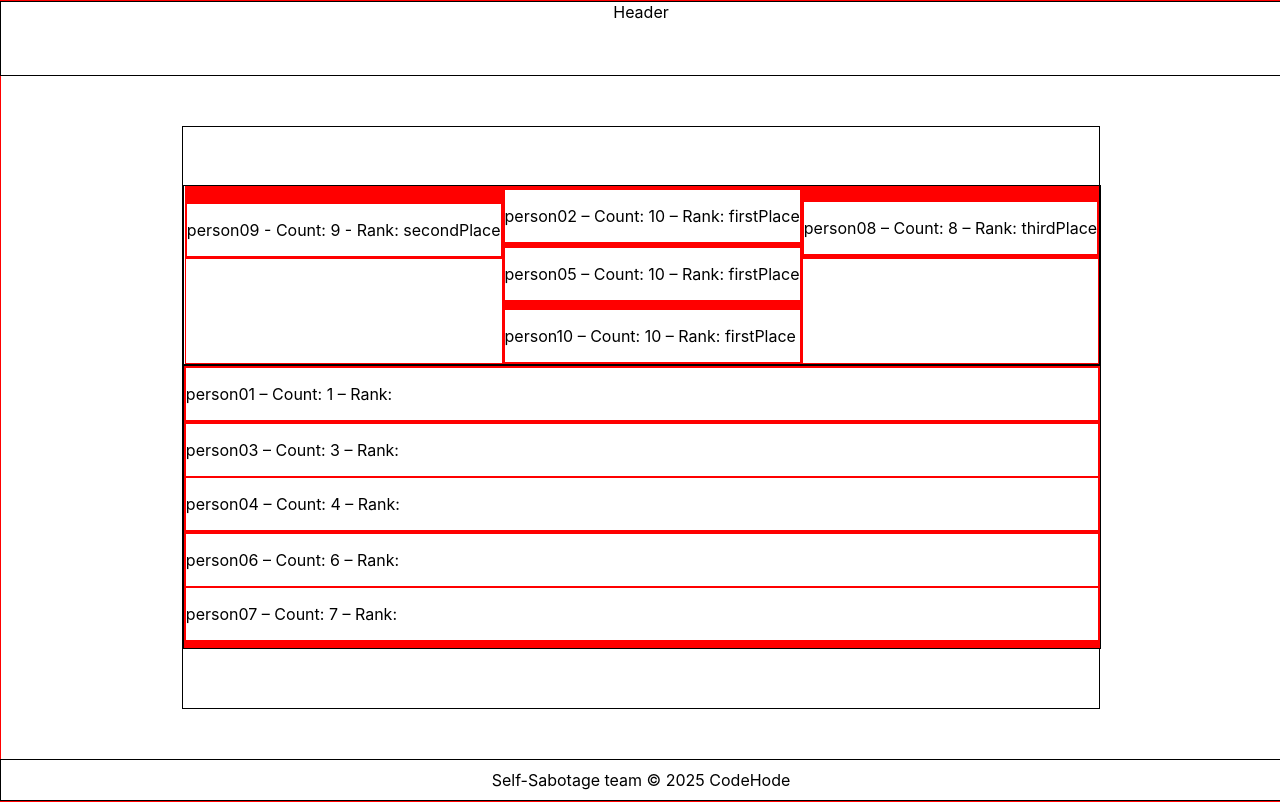
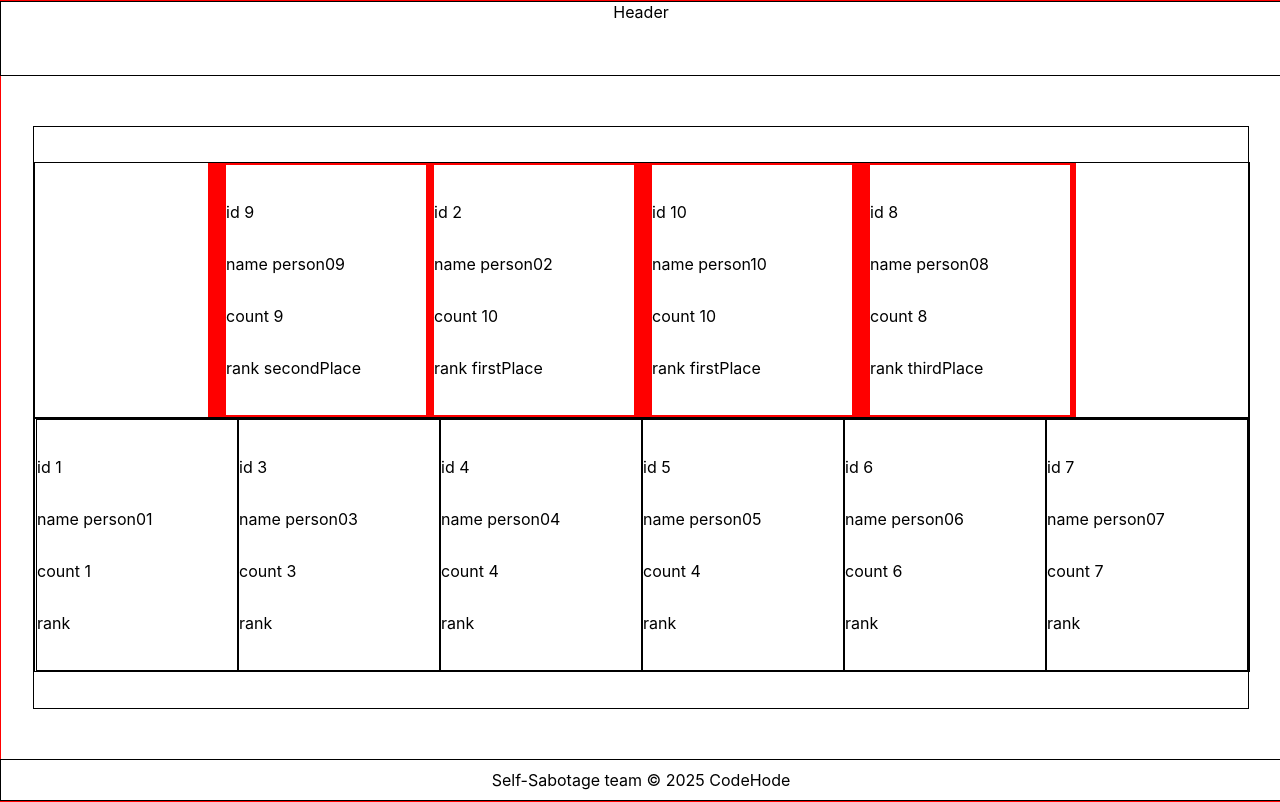
Before and after one commit to VoltG3/Duck_Sequence, a React (Create React App) app: page / in a window 1280 px wide. Built offline with nearby package versions, Linux system fonts and the light colour scheme.

Commit message:
[ ADDING ] - card

```diff
--- a/public/assets/data.json
+++ b/public/assets/data.json
@@ -26,7 +26,7 @@
   "person05": [
     {
       "name": "person05",
-      "count": "10"
+      "count": "4"
     }
   ],
   "person06": [
--- /dev/null
+++ b/src/components/card.js
@@ -0,0 +1,23 @@
+import styled from "styled-components";
+
+const StyledCard = styled.div`
+    display: flex;
+    flex-direction: column;
+    justify-content: center;
+    align-content: center;
+    width: 200px;
+    height: 250px;
+    border: 1px solid black;
+`
+
+export const Card = ({ id, name, count, rank}) => {
+
+    return (
+        <StyledCard>
+            <p>id { id }</p>
+            <p>name { name }</p>
+            <p>count { count }</p>
+            <p>rank { rank }</p>
+        </StyledCard>
+    )
+}
--- a/src/sections/section.body.js
+++ b/src/sections/section.body.js
@@ -1,5 +1,5 @@
 import styled from "styled-components"
-import SectionWinners from "./section.body.winners"
+import SectionWinners from "./section.body.winner"
 import SectionLosers from "./section.body.losers"
 
 const StyledBody = styled.div`
--- a/src/sections/section.body.losers.js
+++ b/src/sections/section.body.losers.js
@@ -1,17 +1,26 @@
 import styled from "styled-components"
 import { useContext } from "react"
 import { DataContext } from "../context/DataProvider"
+import { Card } from "../components/card"
 
 const StyledSectionLosers = styled.div`
     display: flex;
-    flex-direction: column;
+    flex-direction: row;
     justify-content: center;
     align-content: center;
     width: 100%;
     height: auto;
     border: 1px solid var(--border--color);
 
-    & div { border: 1px solid red; }
+    .losersCollection {
+        display: flex;
+        flex-direction: column;
+        justify-content: center;
+        align-items: center;
+        width: auto;
+        height: auto;
+        //border: 10px solid red;
+    }
 `
 
 export default function SectionLosers() {
@@ -21,19 +30,22 @@ export default function SectionLosers() {
 
     return (
         <StyledSectionLosers>
-            <div>
+            <>
                 {Object.entries(data).map(([key, records]) => (
-                    <div key={key}>
+                    <div className={"losersCollection"} key={key}>
                         {records.map((item, index) =>
                             item.rank === "" ? (
-                                <p key={index}>
-                                    {item.name} – Count: {item.count} – Rank: {item.rank}
-                                </p>
+                                <Card
+                                    id={ item.id }
+                                    name={ item.name}
+                                    count={ item.count }
+                                    rank={ item.rank }
+                                />
                             ) : null
                         )}
                     </div>
                 ))}
-            </div>
+            </>
         </StyledSectionLosers>
     )
 }
--- a/src/sections/section.body.winners.js
+++ b/src/sections/section.body.winner.js
@@ -1,7 +1,7 @@
 import styled from "styled-components"
 import SectionWinnersFirst from "./section.body.winners.first"
-import SectionWinnersSecond from "./section.body.winners.second";
-import SectionWinnersThird from "./section.body.winners.third";
+import SectionWinnersSecond from "./section.body.winners.second"
+import SectionWinnersThird from "./section.body.winners.third"
 
 const StyledSectionWinners = styled.div`
     display: flex;
--- a/src/sections/section.body.winners.first.js
+++ b/src/sections/section.body.winners.first.js
@@ -1,5 +1,17 @@
+import styled from "styled-components"
 import { useContext } from "react"
 import { DataContext } from "../context/DataProvider"
+import { Card } from "../components/card"
+
+const FirstPlaceCollection = styled.div`
+    display: flex;
+    flex-direction: column;
+    justify-content: center;
+    align-items: center;
+    width: auto;
+    height: auto;
+    //border: 10px solid red;
+`
 
 export default function SectionWinnersFirst() {
     const { data, loading } = useContext(DataContext)
@@ -7,18 +19,21 @@ export default function SectionWinnersFirst() {
     if (loading) return <p>Loading...</p>
 
     return (
-        <div>
+        <>
             {Object.entries(data).map(([key, records]) => (
-                <div key={key}>
+                <FirstPlaceCollection key={key}>
                     {records.map((item, index) =>
                         item.rank === "firstPlace" ? (
-                            <p key={index}>
-                                {item.name} – Count: {item.count} – Rank: {item.rank}
-                            </p>
+                            <Card
+                                id={ item.id }
+                                name={ item.name}
+                                count={ item.count }
+                                rank={ item.rank }
+                            />
                         ) : null
                     )}
-                </div>
+                </FirstPlaceCollection>
             ))}
-        </div>
+        </>
     )
 }
--- a/src/sections/section.body.winners.second.js
+++ b/src/sections/section.body.winners.second.js
@@ -1,6 +1,17 @@
+import styled from "styled-components"
 import { useContext } from "react"
 import { DataContext } from "../context/DataProvider"
+import { Card } from "../components/card"
 
+const SecondPlaceCollection = styled.div`
+    display: flex;
+    flex-direction: column;
+    justify-content: center;
+    align-items: center;
+    width: auto;
+    height: auto;
+    //border: 10px solid red;
+`
 
 export default function SectionWinnersSecond() {
     const { data, loading } = useContext(DataContext)
@@ -8,20 +19,23 @@ export default function SectionWinnersSecond() {
     if (loading) return <p>Loading...</p>
 
     return (
-        <div>
+        <>
             {Object.entries(data).map(([key, records]) => (
-                <div key={key}>
+                <SecondPlaceCollection key={key}>
                     {records.map((item, index) =>
                         item.rank === "secondPlace" ? (
-                            <p key={index}>
-                                {item.name} - Count: {item.count} - Rank: {item.rank}
-                            </p>
+                            <Card
+                                id={ item.id }
+                                name={ item.name}
+                                count={ item.count }
+                                rank={ item.rank }
+                            />
                         ) : null
                     )}
-                </div>
+                </SecondPlaceCollection>
             ))
 
             }
-        </div>
+        </>
     )
 }
--- a/src/sections/section.body.winners.third.js
+++ b/src/sections/section.body.winners.third.js
@@ -1,5 +1,18 @@
+import styled from "styled-components"
 import { useContext } from "react"
 import { DataContext } from "../context/DataProvider"
+import { Card } from "../components/card"
+
+
+const ThirdPlaceCollection = styled.div`
+    display: flex;
+    flex-direction: column;
+    justify-content: center;
+    align-items: center;
+    width: auto;
+    height: auto;
+    //border: 10px solid red;
+`
 
 export default function SectionWinnersThird() {
     const { data, loading } = useContext(DataContext)
@@ -7,18 +20,21 @@ export default function SectionWinnersThird() {
     if (loading) return <p>Loading...</p>
 
     return (
-        <div>
+        <>
             {Object.entries(data).map(([key, records]) => (
-                <div key={key}>
+                <ThirdPlaceCollection key={key}>
                     {records.map((item, index) =>
                         item.rank === "thirdPlace" ? (
-                            <p key={index}>
-                                {item.name} – Count: {item.count} – Rank: {item.rank}
-                            </p>
+                            <Card
+                                id={ item.id }
+                                name={ item.name}
+                                count={ item.count }
+                                rank={ item.rank }
+                            />
                         ) : null
                     )}
-                </div>
+                </ThirdPlaceCollection>
             ))}
-        </div>
+        </>
     )
 }
```
